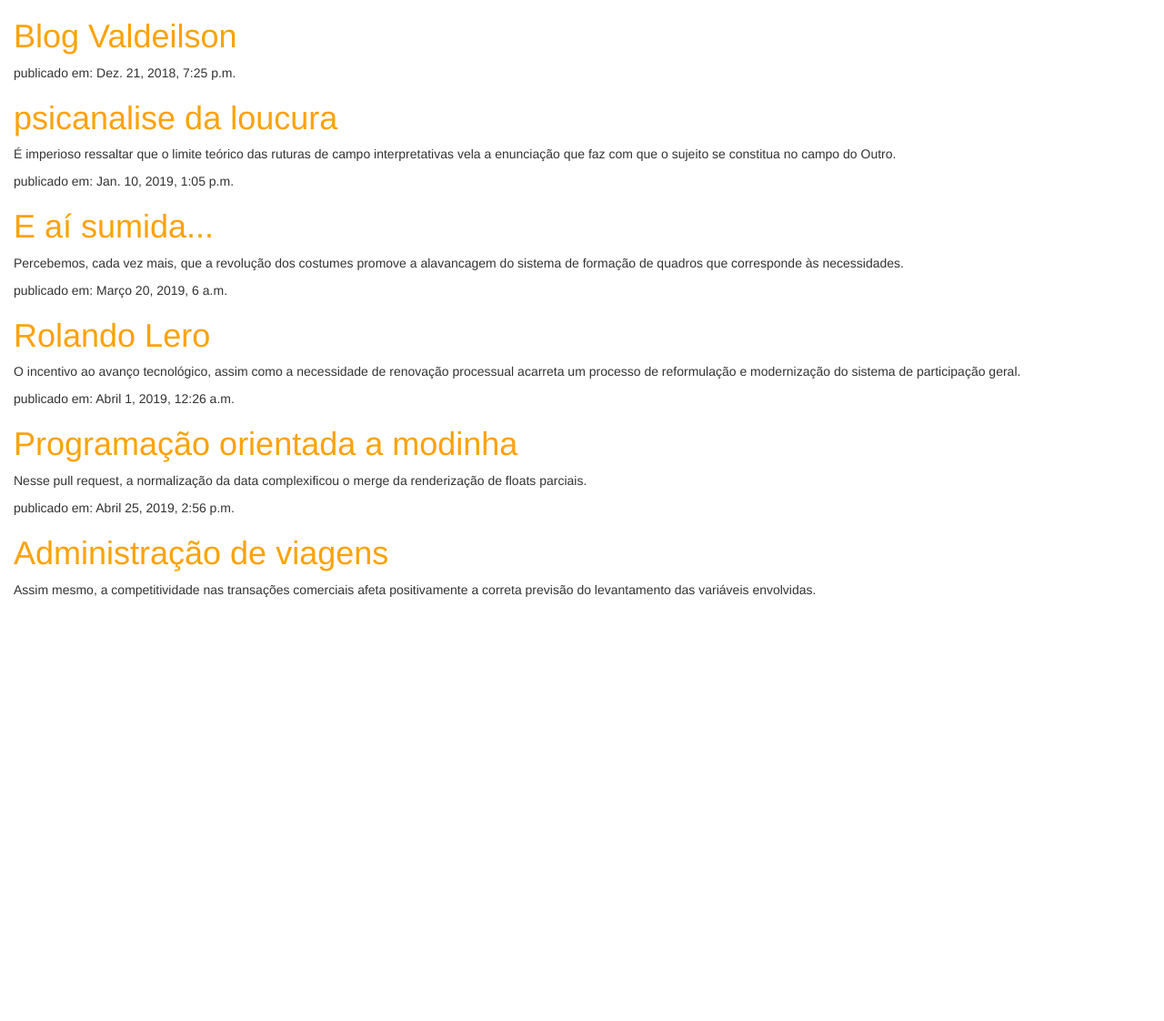
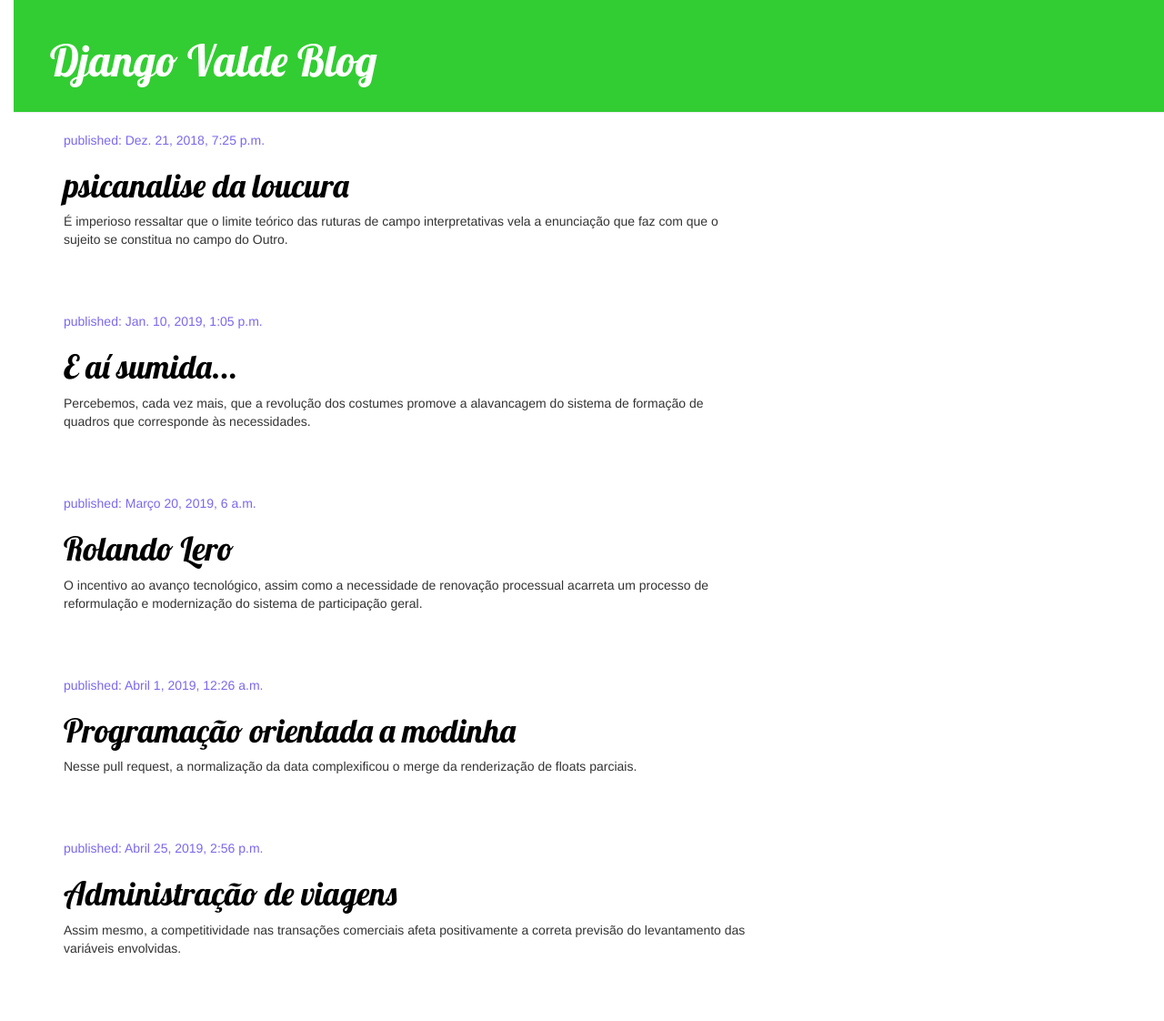
Before and after one commit to Valdeilson-Ramos/blog_django, a Django app: page / in a window 1280 px wide. Shown: the whole page at 91% size. Before the commit the page ends 656 px from the top, so only its background shows below. Run offline with Django 3.2, Linux system fonts and the light colour scheme; data comes from the database, SQL or seed files in the repository; some libraries are stand-ins or nearby versions.

Commit message:
melhorias no estilo

```diff
--- a/blog/static/css/blog.css
+++ b/blog/static/css/blog.css
@@ -1,6 +1,55 @@
+
+body {
+    padding-left: 15px;
+
+}
+.page-header {
+    background-color:#32CD32;
+    margin-top: 0;
+    padding: 20px 20px 20px 40px;
+}
+
+.page-header h1, .page-header h1 a, .page-header h1 a:visited, .page-header h1 a:active {
+    color: #ffffff;
+    font-size: 36pt;
+    text-decoration: none;
+}
+
+.content {
+    margin-left: 40px;
+}
+
+h1, h2, h3, h4 {
+    font-family: 'Lobster', cursive;
+}
+
+.date {
+    color: #7B68EE;
+}
+
+.save {
+    float: right;
+}
+
+.post-form textarea, .post-form input {
+    width: 100%;
+}
+
+.top-menu, .top-menu:hover, .top-menu:visited {
+    color: #ffffff;
+    float: right;
+    font-size: 26pt;
+    margin-right: 20px;
+}
+
+.post {
+    margin-bottom: 70px;
+}
+
+.post h1 a, .post h1 a:visited {
+    color: #000000;
+}
 h1 a {
     color: #FCA205;
+    font-family: 'Lobster';
 }
-body {
-    padding-left: 15px;
-}
--- a/blog/templates/blog/post_list.html
+++ b/blog/templates/blog/post_list.html
@@ -4,19 +4,28 @@
         <title>Blog Django</title>
         <link rel="stylesheet" href="//maxcdn.bootstrapcdn.com/bootstrap/3.2.0/css/bootstrap.min.css">
         <link rel="stylesheet" href="//maxcdn.bootstrapcdn.com/bootstrap/3.2.0/css/bootstrap-theme.min.css">
+        <link href="//fonts.googleapis.com/css?family=Lobster&subset=latin,latin-ext" rel="stylesheet" type="text/css">
         <link rel="stylesheet" href="{% static 'css/blog.css' %}">
+
     </head>
     <body>
-        <div>
-            <h1><a href="/">Blog Valdeilson</a></h1>
+        <div class="page-header">
+            <h1><a href="/">Django Valde Blog</a></h1>
         </div>
-        {% for post in posts %}
-            <div>
-                <p>publicado em: {{ post.published_date }}</p>
-                <h1><a href="">{{ post.title }}</a></h1>
-                <p>{{ post.text|linebreaksbr }}</p>
+        <div class="content container">
+            <div class="row">
+                <div class="col-md-8">
+                    {% for post in posts %}
+                        <div class="post">
+                            <div class="date">
+                                <p>published: {{ post.published_date }}</p>
+                            </div>
+                            <h1><a href="">{{ post.title }}</a></h1>
+                            <p>{{ post.text|linebreaksbr }}</p>
+                        </div>
+                    {% endfor %}
+                </div>
             </div>
-        {% endfor %}
-
+        </div>
     </body>
 </html>
```
